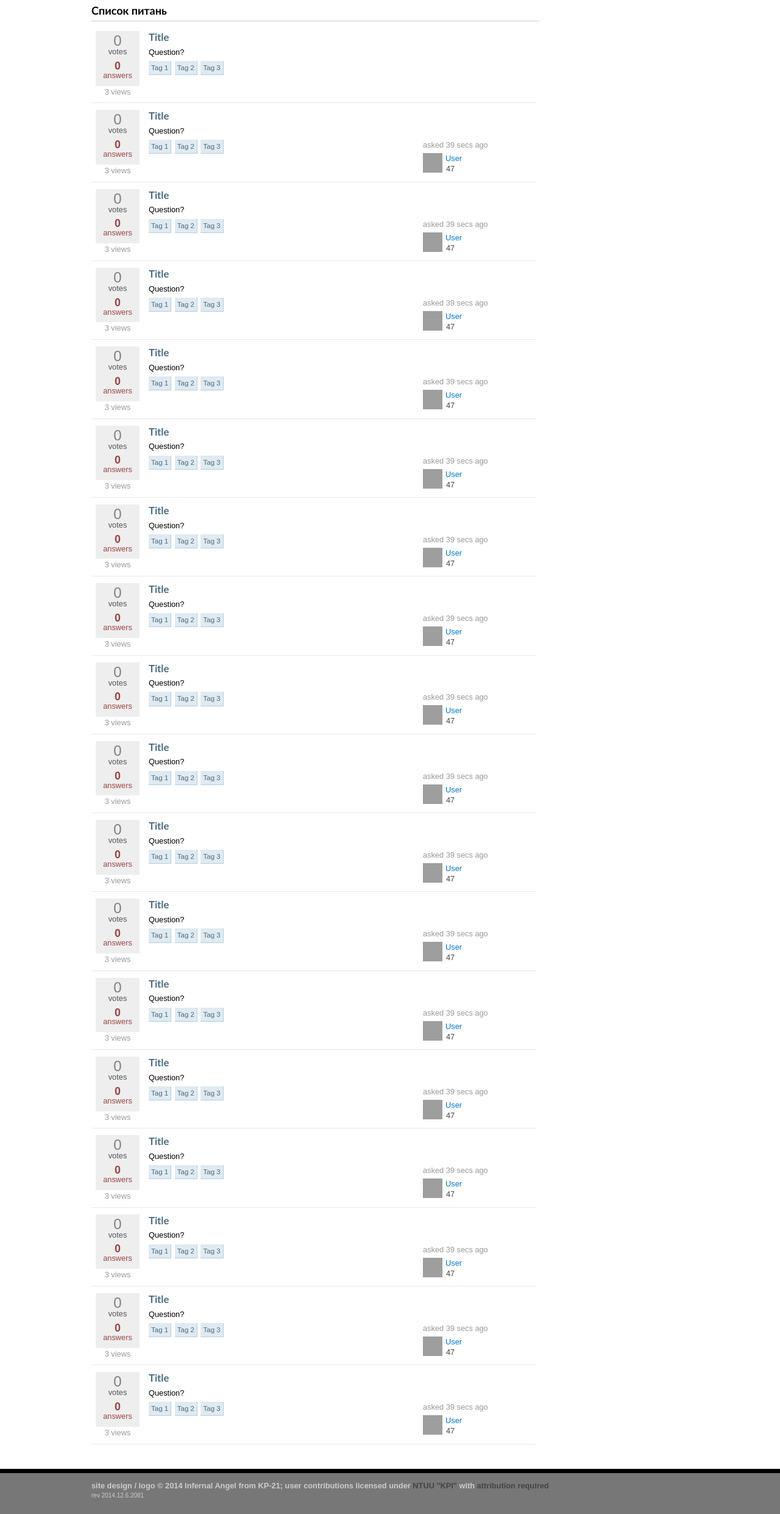
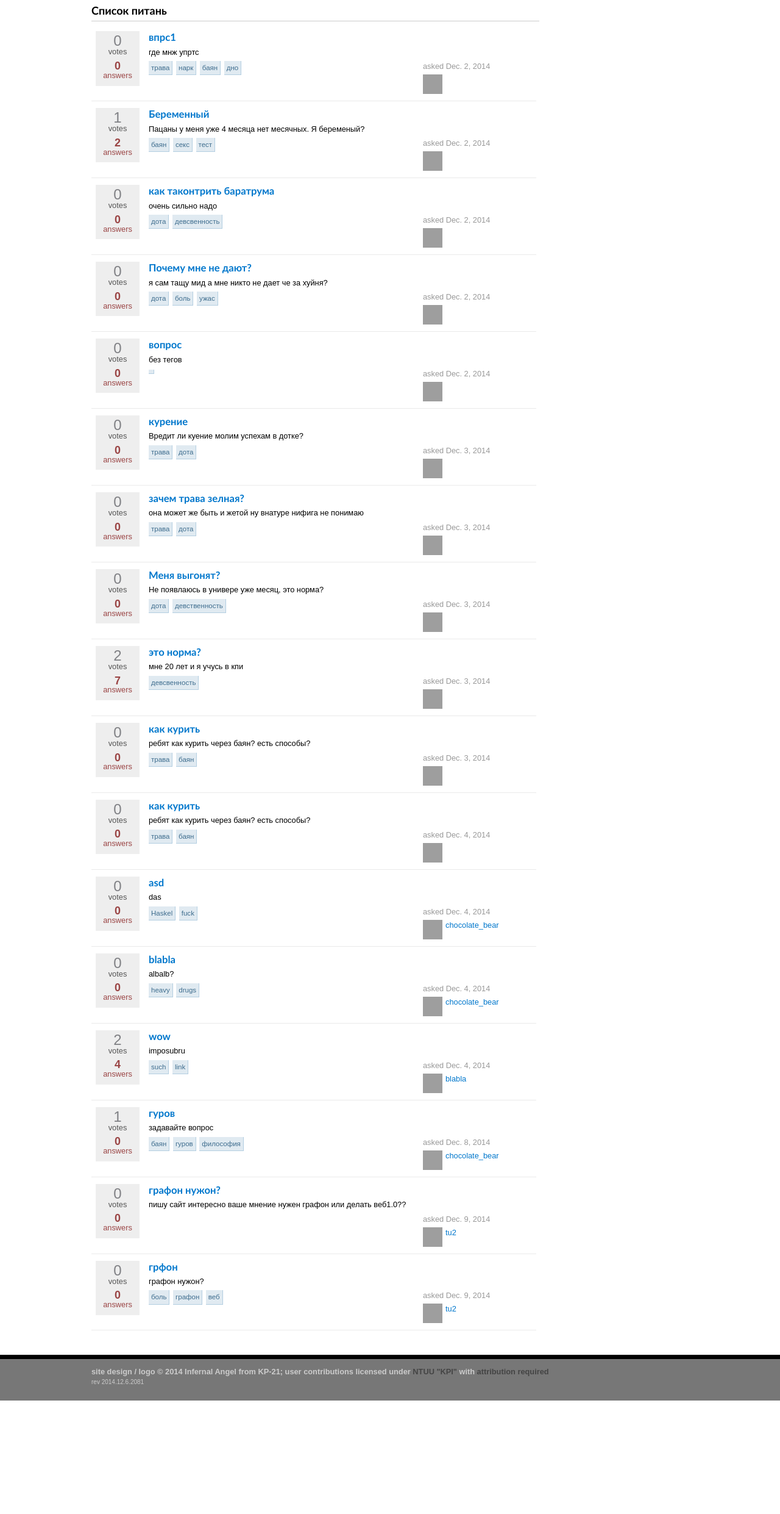
Before and after one commit to Mykola2/coursedb, a Django app: page / in a window 1280 px wide. Shown: the part 34-2516 px from the top of the page at 61% size. After the commit the page ends 2330 px from the top, so only its background shows below. Run offline with Django 3.2, Linux system fonts and the light colour scheme; data comes from the database, SQL or seed files in the repository; parts of the project's set-up code (start-up, migrations or seed data) failed here and were passed over; some libraries are stand-ins or nearby versions; grey boxes are pictures that could not be loaded.

Commit message:
index.html оргафонено

```diff
--- a/qanda/templates/index.html
+++ b/qanda/templates/index.html
@@ -12,39 +12,6 @@
                 <div id="questions">
 
                     <!-- This item must be iterated -->
-                    <!-- Item without author -->
-                    <div class="question-summary" id="question-summary-27361269">
-                        <div class="statscontainer">
-                            <div class="statsarrow"></div>
-                            <div class="stats">
-                                <div class="vote">
-                                    <div class="votes">
-                                        <span class="vote-count-post"> <strong><!-- Votes count -->0<!-- Votes count end --></strong></span>
-                                        <div class="viewcount">votes</div>
-                                    </div>
-                                </div>
-                                <div class="status unanswered"> <strong><!-- Answers count -->0<!-- Answers count end --></strong> answers</div>
-                            </div>
-                            <div class="views " title="3 views"><!-- Views count -->3<!-- Views count --> views</div>
-                        </div>
-                        <div class="summary">
-                            <h3>
-                                <a href="" class="question-hyperlink">
-                                    <!-- Title of question -->Title<!-- Title of question end -->
-                                </a>
-                            </h3>
-                            <div class="excerpt">
-                                <!-- Question -->Question?<!-- Question end -->
-                            </div>
-                            <!-- Tags -->
-                            <div class="tags t-android t-parseûcom t-parse-android-sdk">
-                                <a href="" class="post-tag" title="" rel="tag">Tag 1</a>
-                                <a href="" class="post-tag" title="" rel="tag">Tag 2</a>
-                                <a href="" class="post-tag" title="" rel="tag">Tag 3</a>
-                            </div>
-                            <!-- Tags end -->
-                        </div>
-                    </div>
 
                     <!-- Item with author -->
                     {% for q in obj_list %}
@@ -54,46 +21,45 @@
                             <div class="stats">
                                 <div class="vote">
                                     <div class="votes">
-                                        <span class="vote-count-post"> <strong><!-- Votes count -->0<!-- Votes count end --></strong></span>
+                                        <span class="vote-count-post"> <strong><!-- Votes count -->{{q.likes.all|length }}<!-- Votes count end --></strong></span>
                                         <div class="viewcount">votes</div>
                                     </div>
                                 </div>
-                                <div class="status unanswered"> <strong><!-- Answers count -->0<!-- Answers count end --></strong> answers</div>
+                                <div class="status unanswered"> <strong><!-- Answers count -->{{ q.answers.all  | length }}<!-- Answers count end --></strong> answers</div>
                             </div>
-                            <div class="views " title="3 views"><!-- Views count -->3<!-- Views count --> views</div>
-                        </div>
+                            </div>
                         <div class="summary">
                            <h3>
-                                <a href="" class="question-hyperlink">
-                                    <!-- Title of question -->Title<!-- Title of question end -->
+                                <a href="details?id={{ q.id }}" class="question-hyperlink">
+                                    <!-- Title of question -->{{ q.title }}<!-- Title of question end -->
                                 </a>
                             </h3>
                             <div class="excerpt">
-                                <!-- Question -->Question?<!-- Question end -->
+                                <!-- Question -->{{ q.content }}<!-- Question end -->
                             </div>
                             <!-- Tags -->
                             <div class="tags t-android t-parseûcom t-parse-android-sdk">
-                                <a href="" class="post-tag" title="" rel="tag">Tag 1</a>
-                                <a href="" class="post-tag" title="" rel="tag">Tag 2</a>
-                                <a href="" class="post-tag" title="" rel="tag">Tag 3</a>
+                                 {% for t in q.tags.all %}
+                                <a href="index?search_tag={{ t.id }}" class="post-tag" title="" rel="tag">{{ t.name }}</a>
+                                {% endfor %}
                             </div>
                             <!-- Tags end -->
                             <div class="started fr">
                                 <div class="user-info ">
                                     <div class="user-action-time">
                                         asked
-                                        <span title="2014-12-08 15:29:33Z" class="relativetime"><!-- Time -->39 secs ago<!-- Time end --></span>
+                                        <span title="2014-12-08 15:29:33Z" class="relativetime"><!-- Time -->{{ q.postdate}}<!-- Time end --></span>
                                     </div>
                                     <div class="user-gravatar32">
-                                        <a href="link_to_user">
+                                        <a href="index?search_by_user={{ q.user_iduser.id }}">
                                             <div>
                                                 <img src="path_to_user_img.jpg" alt="" width="32" height="32"></div>
                                         </a>
                                     </div>
                                     <div class="user-details">
-                                        <a href="link_to_user"><!-- Username -->User<!-- Username end --></a>
+                                        <a href="index?search_by_user={{ q.user_iduser.id }}"><!-- Username -->{{ q.user_iduser.username }}<!-- Username end --></a>
                                         <br>
-                                        <span class="reputation-score" title="reputation score " dir="ltr"><!-- Reputation -->47<!-- Reputation end --></span>
+
                                     </div>
                                 </div>
                             </div>
```
